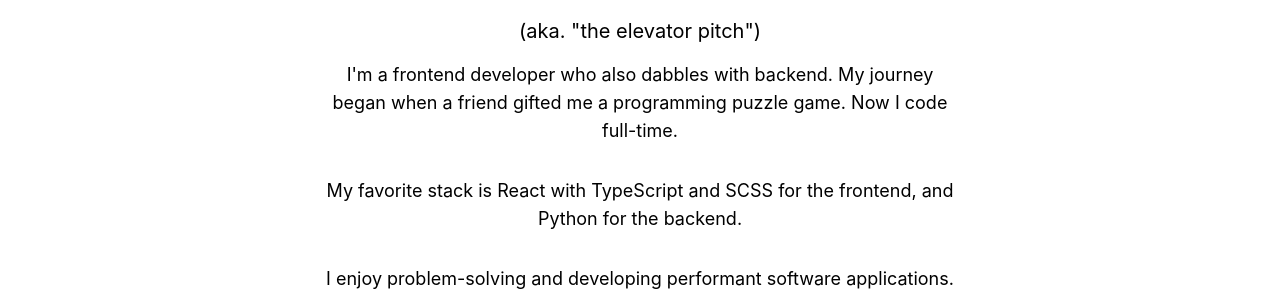
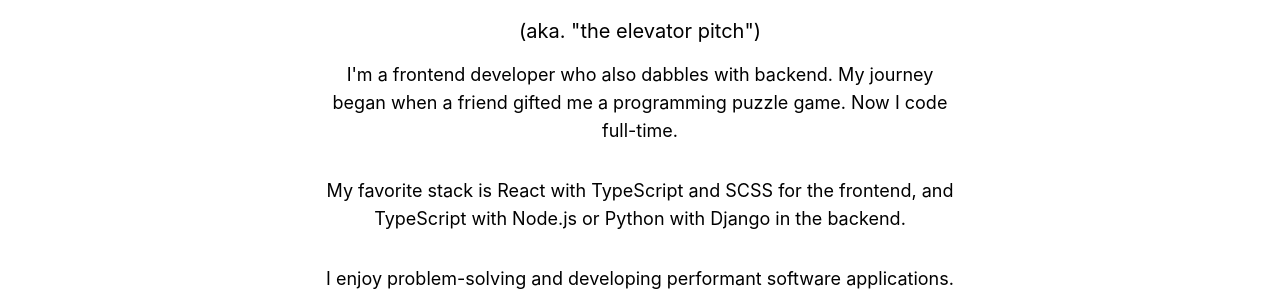
Before and after one commit to thanosades/nextjs-portfolio, a Next.js app: page / in a window 1280 px wide. Shown: the part 915-1206 px from the top of the page. Built offline with nearby package versions, Linux system fonts and the light colour scheme; no server answers.

Commit message:
add clarification

```diff
--- a/components/About.js
+++ b/components/About.js
@@ -8,7 +8,7 @@
           I&#39;m a frontend developer who also dabbles with backend.
           My journey began when a friend gifted me a programming puzzle game.
           Now I code full-time.</p>
-          <p>My favorite stack is React with TypeScript and SCSS for the frontend, and Python for the backend.</p>
+          <p>My favorite stack is React with TypeScript and SCSS for the frontend, and TypeScript with Node.js or Python with Django in the backend.</p>
           <p>I enjoy problem-solving and developing performant software applications.</p>
         </div>
       </section>
```
